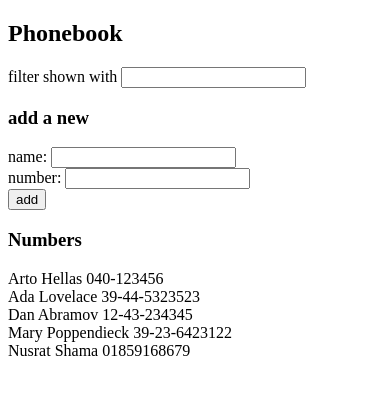
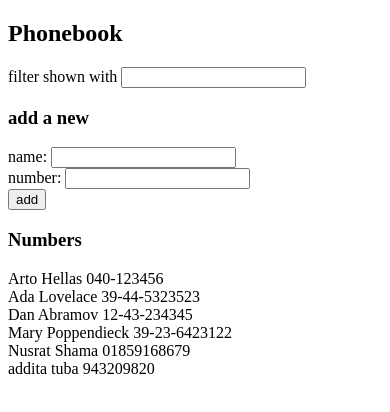
Before and after one commit to SharminNusrat/Full-Stack-Open, a React (Vite) app in the folder part2/phone book/: page / in a window 390 px wide. Shown: the top 412 px of the page. Built offline with nearby package versions, Linux system fonts and the light colour scheme; data requests are answered from the project's data file.

Commit message:
Task 2.13 phonebook step8

```diff
--- a/part2/phone book/db.json
+++ b/part2/phone book/db.json
@@ -24,6 +24,11 @@
       "id": "acdb",
       "name": "Nusrat Shama",
       "number": "01859168679"
+    },
+    {
+      "id": "63b9",
+      "name": "addita tuba",
+      "number": "943209820"
     }
   ]
 }
--- a/part2/phone book/src/App.jsx
+++ b/part2/phone book/src/App.jsx
@@ -3,6 +3,7 @@ import axios from "axios"
 import Filter from "./components/Filter"
 import PersonForm from "./components/PersonForm"
 import Persons from "./components/Persons"
+import personService from "./services/persons"
 
 const App = () => {
   const [persons, setPersons] = useState([])
@@ -12,11 +13,11 @@ const App = () => {
   const [filteredPersons, setFilteredPersons] = useState(persons)
 
   useEffect(() => {
-    axios
-      .get('http://localhost:3001/persons')
-      .then(response => {
-        setPersons(response.data)
-        setFilteredPersons(response.data.filter(person =>
+    personService
+      .getAll()
+      .then(initialPersons => {
+        setPersons(initialPersons)
+        setFilteredPersons(initialPersons.filter(person =>
           person.name.toLowerCase().includes(newSearchValue.toLowerCase())
         ))
       })
@@ -33,10 +34,10 @@ const App = () => {
       name: newName,
       number: newNumber
     }
-    axios
-      .post('http://localhost:3001/persons', newPerson)
-      .then(response => {
-        const updatedPersons = persons.concat(response.data)
+    personService
+      .create(newPerson)
+      .then(returnedPerson => {
+        const updatedPersons = persons.concat(returnedPerson)
         setPersons(updatedPersons)
         setFilteredPersons(updatedPersons.filter(person =>
           person.name.toLowerCase().includes(newSearchValue.toLowerCase())
--- /dev/null
+++ b/part2/phone book/src/services/persons.js
@@ -0,0 +1,24 @@
+import axios from "axios"
+const baseUrl = 'http://localhost:3001/persons'
+
+const getAll = () => {
+    const request = axios.get(baseUrl)
+    return request.then(response => response.data)
+}
+
+const create = (newObject) => {
+    const request = axios.post(baseUrl, newObject)
+    return request.then(response => response.data)
+}
+
+const update = (id, newObject) => {
+    const request = axios.put(`${baseUrl}/${id}`, newObject)
+    return request.then(response => response.data)
+}
+
+const deleteObject = (id) => {
+    const request = axios.delete(`${baseUrl}/${id}`)
+    return request.then(response => response.data)
+}
+
+export default {getAll, create, update, deleteObject}
```
